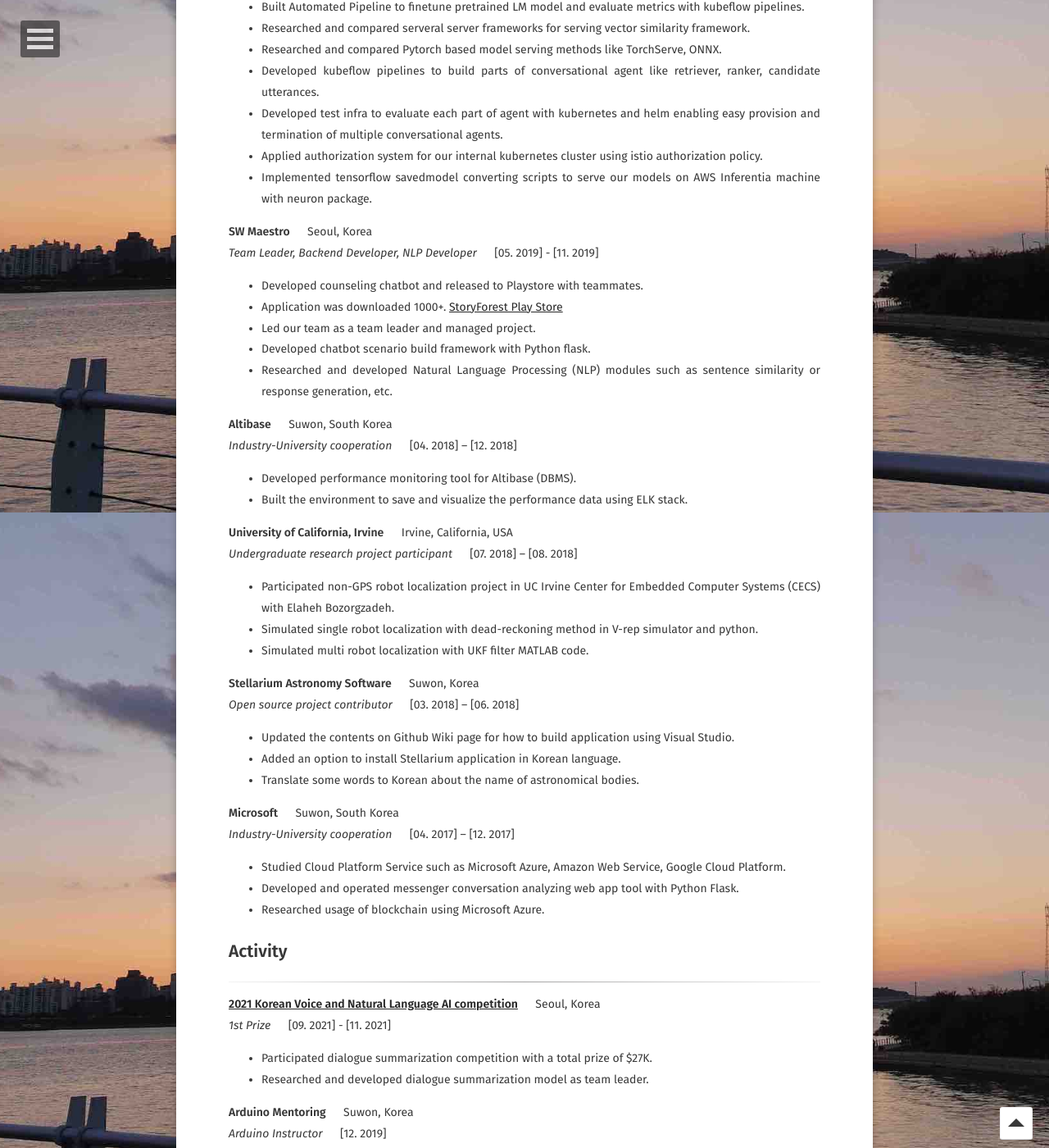
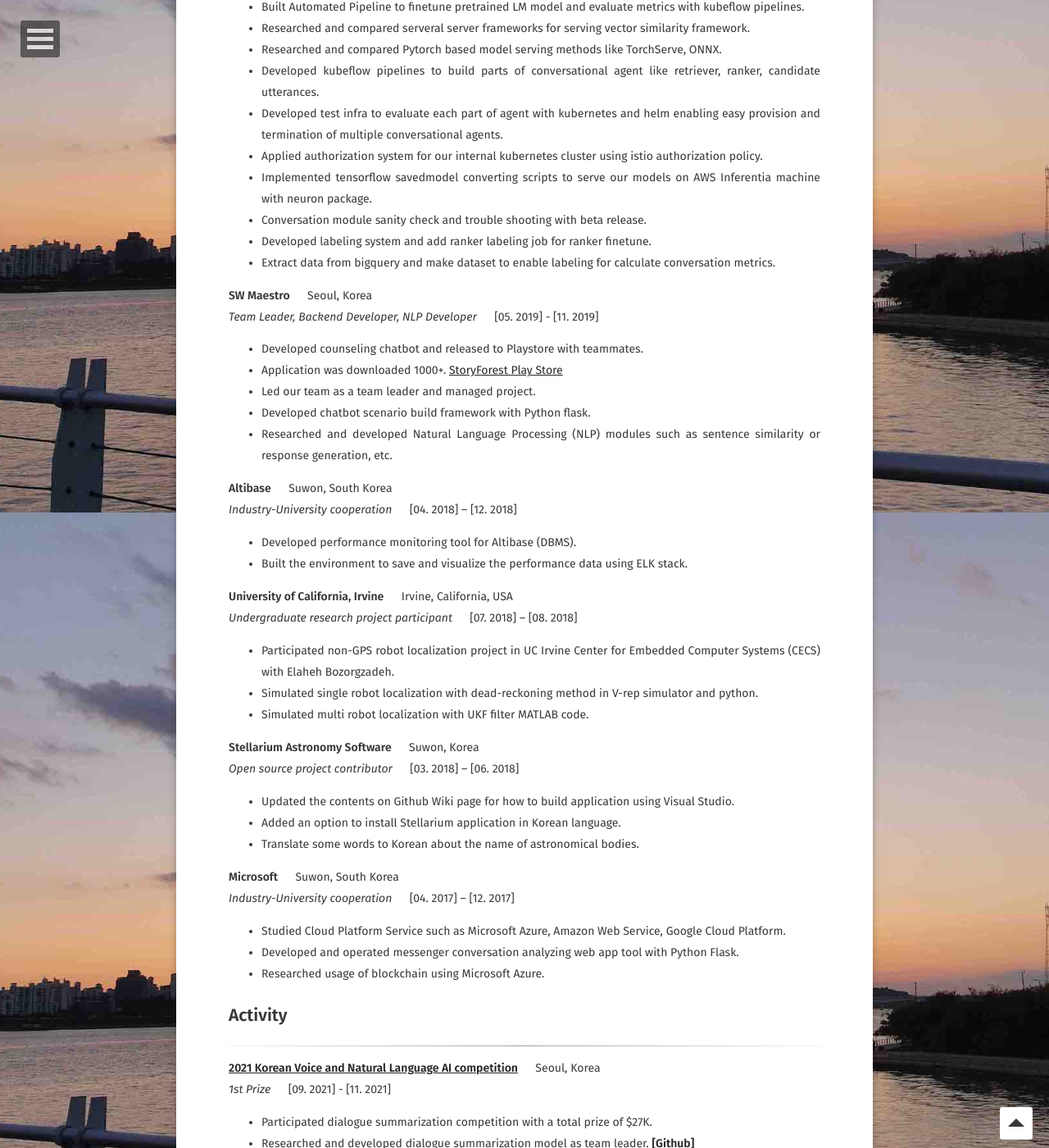
Before and after one commit to psj8252/psj8252.github.io, a Jekyll site: the page built from about/index.md, in a window 1280 px wide and 1400 px high, scrolled down 1175 px. Shown: the whole window at 82% size. Built offline with Jekyll 4.4.1, drawn with Linux system fonts in a browser that asks for light colours; some of the changed text lies outside the part shown.

Commit message:
feat: Update about me

```diff
--- a/about/index.md
+++ b/about/index.md
@@ -42,6 +42,9 @@ __Scatterlab__ &emsp; Seoul, Korea
 - Developed test infra to evaluate each part of agent with kubernetes and helm enabling easy provision and termination of multiple conversational agents.
 - Applied authorization system for our internal kubernetes cluster using istio authorization policy.
 - Implemented tensorflow savedmodel converting scripts to serve our models on AWS Inferentia machine with neuron package.
+- Conversation module sanity check and trouble shooting with beta release.
+- Developed labeling system and add ranker labeling job for ranker finetune.
+- Extract data from bigquery and make dataset to enable labeling for calculate conversation metrics.
 
 __SW Maestro__ &emsp; Seoul, Korea
 *Team Leader, Backend Developer, NLP Developer* &emsp; [05. 2019] - [11. 2019]
@@ -87,7 +90,7 @@ __Microsoft__ &emsp; Suwon, South Korea
 *1st Prize* &emsp; [09. 2021] - [11. 2021]
 
 - Participated dialogue summarization competition with a total prize of $27K.
-- Researched and developed dialogue summarization model as team leader.
+- Researched and developed dialogue summarization model as team leader. [__[Github]__](https://github.com/cosmoquester/2021-dialogue-summary-competition)
 
 __Arduino Mentoring__ &emsp; Suwon, Korea
 *Arduino Instructor* &emsp; [12. 2019]
```
Also changed, not shown: other parts of about/index.md (+1 -1 lines).
